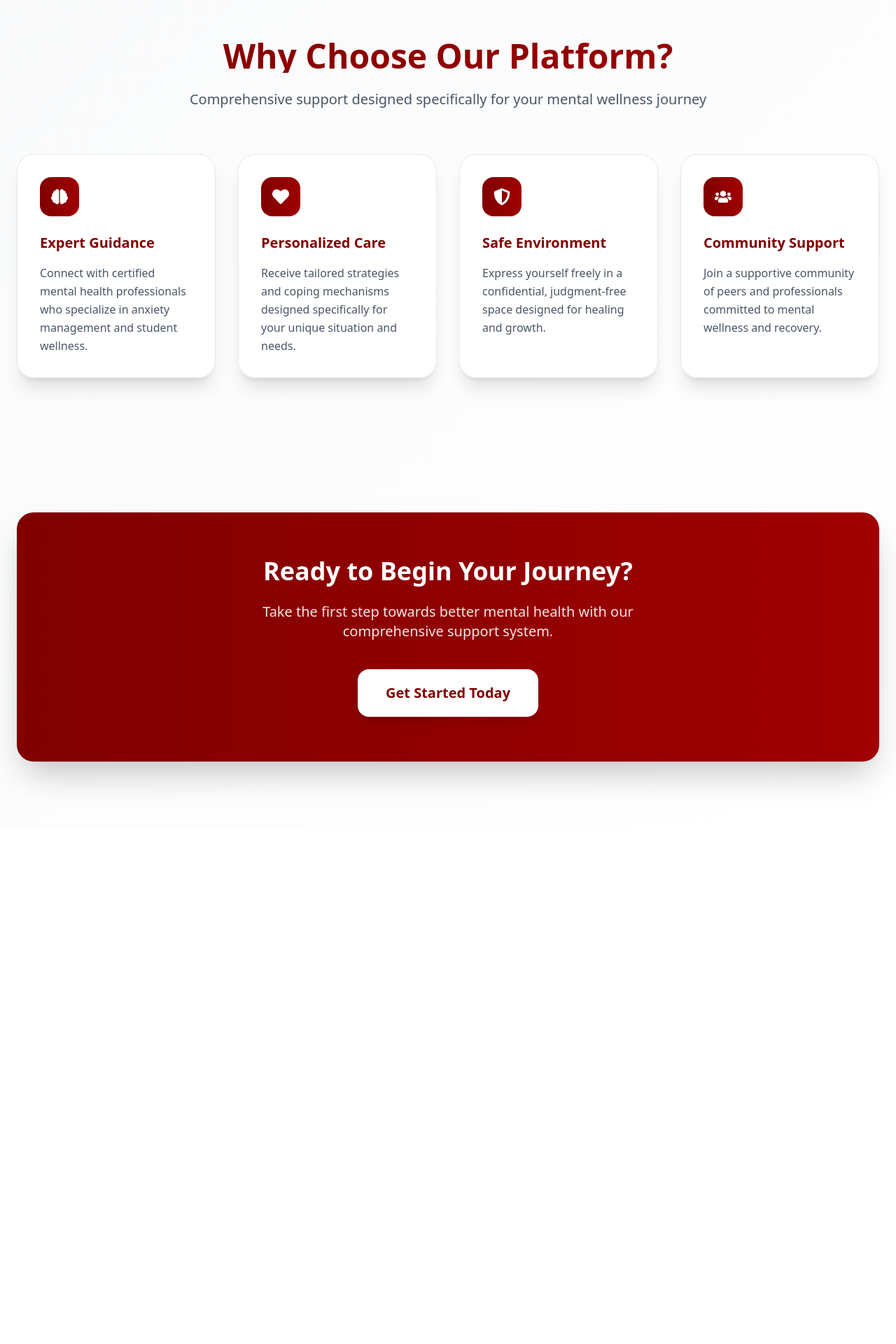
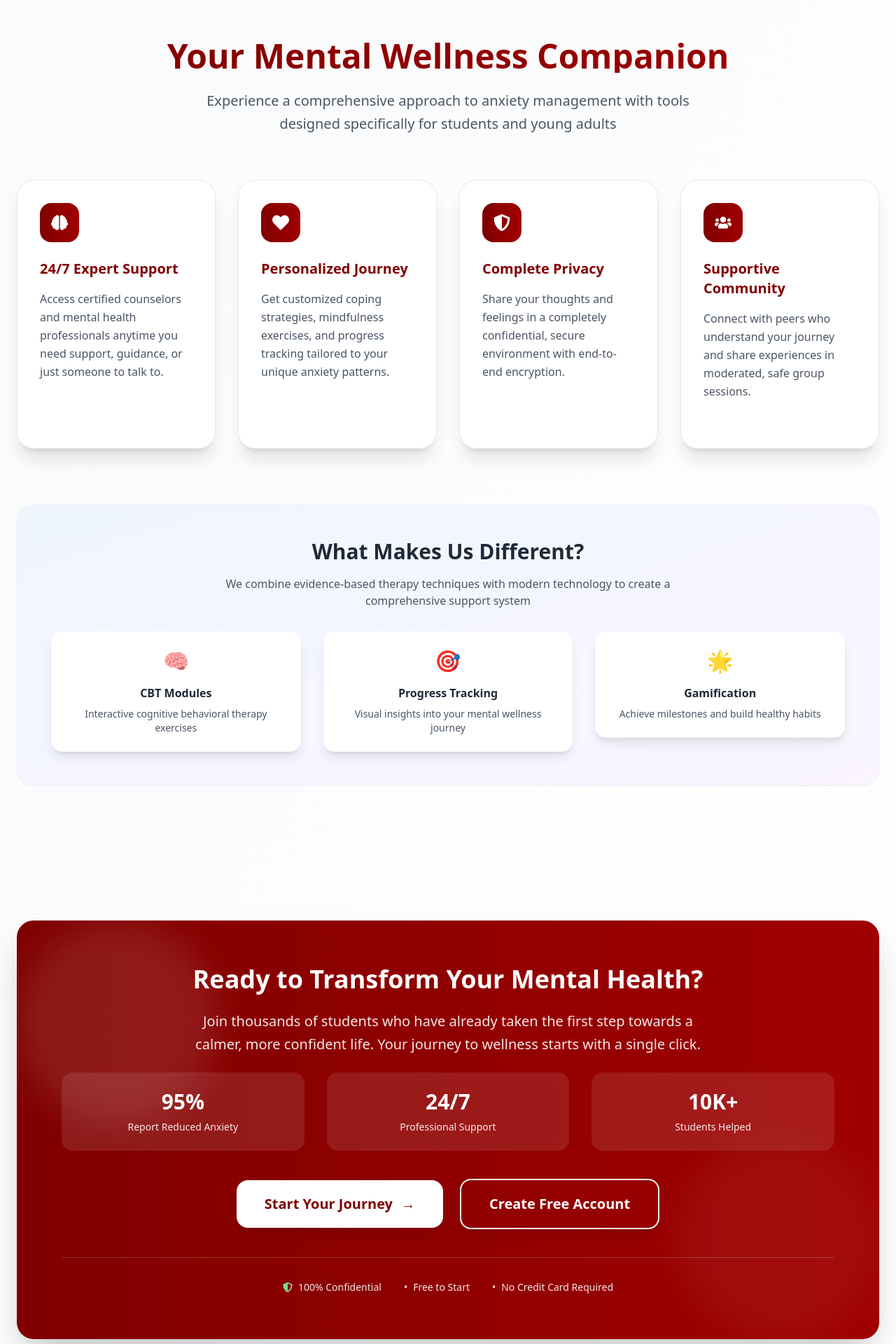
Before and after one commit to yansanity1998/anxiety-application, a React (Vite) app: page / in a window 1280 px wide. Shown: the part 840-2760 px from the top of the page at 70% size. Before the commit the page ends 2024 px from the top, so only its background shows below. Built offline with nearby package versions, Linux system fonts and the light colour scheme.

Commit message:
fix the landing page

```diff
--- a/src/components/LandingPage.tsx
+++ b/src/components/LandingPage.tsx
@@ -187,82 +187,193 @@ export default function LandingPage() {
           <div className={`transition-all duration-1000 ${isVisible.features ? 'opacity-100 translate-y-0' : 'opacity-0 translate-y-10'}`}>
             <div className="text-center mb-12 sm:mb-16">
               <h3 className="text-3xl sm:text-4xl md:text-5xl font-bold mb-4 sm:mb-6 bg-gradient-to-r from-[#800000] to-[#a00000] bg-clip-text text-transparent">
-                Why Choose Our Platform?
+                Your Mental Wellness Companion
               </h3>
-              <p className="text-lg sm:text-xl text-gray-600 max-w-3xl mx-auto">
-                Comprehensive support designed specifically for your mental wellness journey
+              <p className="text-lg sm:text-xl text-gray-600 max-w-3xl mx-auto leading-relaxed">
+                Experience a comprehensive approach to anxiety management with tools designed specifically for students and young adults
               </p>
             </div>
 
-            {/* Feature Cards */}
-            <div className="grid grid-cols-1 sm:grid-cols-2 lg:grid-cols-4 gap-6 sm:gap-8">
+            {/* Enhanced Feature Cards with Staggered Animation */}
+            <div className="grid grid-cols-1 sm:grid-cols-2 lg:grid-cols-2 xl:grid-cols-4 gap-6 sm:gap-8">
               <div
-                className={`bg-white/90 backdrop-blur-sm p-6 sm:p-8 rounded-3xl shadow-xl border border-[#800000]/10 hover:shadow-2xl transition-all duration-700 transform hover:scale-105 ${isVisible.features ? 'opacity-100 translate-y-0' : 'opacity-0 translate-y-10'}`}
+                className={`group bg-white/95 backdrop-blur-sm p-6 sm:p-8 rounded-3xl shadow-xl border border-[#800000]/10 hover:shadow-2xl transition-all duration-700 transform hover:scale-105 hover:-translate-y-2 ${isVisible.features ? 'opacity-100 translate-y-0' : 'opacity-0 translate-y-10'}`}
                 style={{ transitionDelay: '100ms' }}
               >
-
-                <div className="bg-gradient-to-r from-[#800000] to-[#a00000] p-4 rounded-2xl w-fit mb-6"> <FaBrain className="text-white text-2xl" /> </div> <h3 className="text-xl font-bold text-[#800000] mb-4">Expert Guidance</h3> <p className="text-gray-600 leading-relaxed"> Connect with certified mental health professionals who specialize in anxiety management and student wellness. </p> </div>
-
-              <div
-                className={`bg-white/90 backdrop-blur-sm p-6 sm:p-8 rounded-3xl shadow-xl border border-[#800000]/10 hover:shadow-2xl transition-all duration-700 transform hover:scale-105 ${isVisible.features ? 'opacity-100 translate-y-0' : 'opacity-0 translate-y-10'}`}
-                style={{ transitionDelay: '200ms' }}
-              >
-                <div className="bg-gradient-to-r from-[#800000] to-[#a00000] p-4 rounded-2xl w-fit mb-6">
-                  <FaHeart className="text-white text-2xl" />
+                <div className="bg-gradient-to-r from-[#800000] to-[#a00000] p-4 rounded-2xl w-fit mb-6 group-hover:scale-110 transition-transform duration-300">
+                  <FaBrain className="text-white text-2xl" />
                 </div>
-                <h3 className="text-xl font-bold text-[#800000] mb-4">Personalized Care</h3>
-                <p className="text-gray-600 leading-relaxed">
-                  Receive tailored strategies and coping mechanisms designed specifically for your unique situation and needs.
+                <h3 className="text-xl font-bold text-[#800000] mb-4 group-hover:text-[#a00000] transition-colors duration-300">24/7 Expert Support</h3>
+                <p className="text-gray-600 leading-relaxed group-hover:text-gray-700 transition-colors duration-300">
+                  Access certified counselors and mental health professionals anytime you need support, guidance, or just someone to talk to.
                 </p>
+                <div className="mt-4 text-sm text-[#800000] font-semibold opacity-0 group-hover:opacity-100 transition-opacity duration-300">
+                  → Available around the clock
+                </div>
               </div>
 
               <div
-                className={`bg-white/90 backdrop-blur-sm p-6 sm:p-8 rounded-3xl shadow-xl border border-[#800000]/10 hover:shadow-2xl transition-all duration-700 transform hover:scale-105 ${isVisible.features ? 'opacity-100 translate-y-0' : 'opacity-0 translate-y-10'}`}
-                style={{ transitionDelay: '300ms' }}
+                className={`group bg-white/95 backdrop-blur-sm p-6 sm:p-8 rounded-3xl shadow-xl border border-[#800000]/10 hover:shadow-2xl transition-all duration-700 transform hover:scale-105 hover:-translate-y-2 ${isVisible.features ? 'opacity-100 translate-y-0' : 'opacity-0 translate-y-10'}`}
+                style={{ transitionDelay: '200ms' }}
               >
-                <div className="bg-gradient-to-r from-[#800000] to-[#a00000] p-4 rounded-2xl w-fit mb-6">
-                  <FaShieldAlt className="text-white text-2xl" />
+                <div className="bg-gradient-to-r from-[#800000] to-[#a00000] p-4 rounded-2xl w-fit mb-6 group-hover:scale-110 transition-transform duration-300">
+                  <FaHeart className="text-white text-2xl" />
                 </div>
-                <h3 className="text-xl font-bold text-[#800000] mb-4">Safe Environment</h3>
-                <p className="text-gray-600 leading-relaxed">
-                  Express yourself freely in a confidential, judgment-free space designed for healing and growth.
+                <h3 className="text-xl font-bold text-[#800000] mb-4 group-hover:text-[#a00000] transition-colors duration-300">Personalized Journey</h3>
+                <p className="text-gray-600 leading-relaxed group-hover:text-gray-700 transition-colors duration-300">
+                  Get customized coping strategies, mindfulness exercises, and progress tracking tailored to your unique anxiety patterns.
                 </p>
+                <div className="mt-4 text-sm text-[#800000] font-semibold opacity-0 group-hover:opacity-100 transition-opacity duration-300">
+                  → Tailored just for you
+                </div>
               </div>
 
               <div
-                className={`bg-white/90 backdrop-blur-sm p-6 sm:p-8 rounded-3xl shadow-xl border border-[#800000]/10 hover:shadow-2xl transition-all duration-700 transform hover:scale-105 ${isVisible.features ? 'opacity-100 translate-y-0' : 'opacity-0 translate-y-10'}`}
+                className={`group bg-white/95 backdrop-blur-sm p-6 sm:p-8 rounded-3xl shadow-xl border border-[#800000]/10 hover:shadow-2xl transition-all duration-700 transform hover:scale-105 hover:-translate-y-2 ${isVisible.features ? 'opacity-100 translate-y-0' : 'opacity-0 translate-y-10'}`}
+                style={{ transitionDelay: '300ms' }}
+              >
+                <div className="bg-gradient-to-r from-[#800000] to-[#a00000] p-4 rounded-2xl w-fit mb-6 group-hover:scale-110 transition-transform duration-300">
+                  <FaShieldAlt className="text-white text-2xl" />
+                </div>
+                <h3 className="text-xl font-bold text-[#800000] mb-4 group-hover:text-[#a00000] transition-colors duration-300">Complete Privacy</h3>
+                <p className="text-gray-600 leading-relaxed group-hover:text-gray-700 transition-colors duration-300">
+                  Share your thoughts and feelings in a completely confidential, secure environment with end-to-end encryption.
+                </p>
+                <div className="mt-4 text-sm text-[#800000] font-semibold opacity-0 group-hover:opacity-100 transition-opacity duration-300">
+                  → Your safety guaranteed
+                </div>
+              </div>
+
+              <div
+                className={`group bg-white/95 backdrop-blur-sm p-6 sm:p-8 rounded-3xl shadow-xl border border-[#800000]/10 hover:shadow-2xl transition-all duration-700 transform hover:scale-105 hover:-translate-y-2 ${isVisible.features ? 'opacity-100 translate-y-0' : 'opacity-0 translate-y-10'}`}
                 style={{ transitionDelay: '400ms' }}
               >
-                <div className="bg-gradient-to-r from-[#800000] to-[#a00000] p-4 rounded-2xl w-fit mb-6">
+                <div className="bg-gradient-to-r from-[#800000] to-[#a00000] p-4 rounded-2xl w-fit mb-6 group-hover:scale-110 transition-transform duration-300">
                   <FaUsers className="text-white text-2xl" />
                 </div>
-                <h3 className="text-xl font-bold text-[#800000] mb-4">Community Support</h3>
-                <p className="text-gray-600 leading-relaxed">
-                  Join a supportive community of peers and professionals committed to mental wellness and recovery.
+                <h3 className="text-xl font-bold text-[#800000] mb-4 group-hover:text-[#a00000] transition-colors duration-300">Supportive Community</h3>
+                <p className="text-gray-600 leading-relaxed group-hover:text-gray-700 transition-colors duration-300">
+                  Connect with peers who understand your journey and share experiences in moderated, safe group sessions.
                 </p>
+                <div className="mt-4 text-sm text-[#800000] font-semibold opacity-0 group-hover:opacity-100 transition-opacity duration-300">
+                  → You're never alone
+                </div>
+              </div>
+            </div>
+
+            {/* Additional Benefits Section */}
+            <div className={`mt-16 sm:mt-20 transition-all duration-1000 delay-500 ${isVisible.features ? 'opacity-100 translate-y-0' : 'opacity-0 translate-y-10'}`}>
+              <div className="bg-gradient-to-br from-blue-50 to-purple-50 rounded-3xl p-8 sm:p-12 border border-gray-200/50">
+                <div className="text-center mb-8">
+                  <h4 className="text-2xl sm:text-3xl font-bold text-gray-800 mb-4">What Makes Us Different?</h4>
+                  <p className="text-gray-600 max-w-2xl mx-auto">
+                    We combine evidence-based therapy techniques with modern technology to create a comprehensive support system
+                  </p>
+                </div>
+                <div className="grid grid-cols-1 md:grid-cols-3 gap-6 sm:gap-8">
+                  <div className="text-center group">
+                    <div className="bg-white p-6 rounded-2xl shadow-lg group-hover:shadow-xl transition-all duration-300 transform group-hover:scale-105">
+                      <div className="text-3xl mb-4">🧠</div>
+                      <h5 className="font-bold text-gray-800 mb-2">CBT Modules</h5>
+                      <p className="text-sm text-gray-600">Interactive cognitive behavioral therapy exercises</p>
+                    </div>
+                  </div>
+                  <div className="text-center group">
+                    <div className="bg-white p-6 rounded-2xl shadow-lg group-hover:shadow-xl transition-all duration-300 transform group-hover:scale-105">
+                      <div className="text-3xl mb-4">🎯</div>
+                      <h5 className="font-bold text-gray-800 mb-2">Progress Tracking</h5>
+                      <p className="text-sm text-gray-600">Visual insights into your mental wellness journey</p>
+                    </div>
+                  </div>
+                  <div className="text-center group">
+                    <div className="bg-white p-6 rounded-2xl shadow-lg group-hover:shadow-xl transition-all duration-300 transform group-hover:scale-105">
+                      <div className="text-3xl mb-4">🌟</div>
+                      <h5 className="font-bold text-gray-800 mb-2">Gamification</h5>
+                      <p className="text-sm text-gray-600">Achieve milestones and build healthy habits</p>
+                    </div>
+                  </div>
+                </div>
               </div>
             </div>
           </div>
         </section>
 
-        {/* Call to Action */}
+        {/* Enhanced Call to Action */}
         <section
           id="cta"
           className="py-16 sm:py-24 px-4 sm:px-6 max-w-7xl mx-auto"
           data-animate
         >
           <div className={`transition-all duration-1000 ${isVisible.cta ? 'opacity-100 translate-y-0' : 'opacity-0 translate-y-10'}`}>
-            <div className="text-center bg-gradient-to-r from-[#800000] to-[#a00000] rounded-3xl p-8 sm:p-12 lg:p-16 text-white shadow-2xl">
-              <h3 className="text-2xl sm:text-3xl lg:text-4xl font-bold mb-4 sm:mb-6">Ready to Begin Your Journey?</h3>
-              <p className="text-lg sm:text-xl mb-8 sm:mb-10 opacity-90 max-w-2xl mx-auto">
-                Take the first step towards better mental health with our comprehensive support system.
-              </p>
-              <button
-                onClick={() => setShowLogin(true)}
-                className="bg-white text-[#800000] px-8 sm:px-10 py-4 sm:py-5 rounded-2xl font-bold text-lg sm:text-xl shadow-lg hover:shadow-xl transform hover:scale-105 transition-all duration-300"
-              >
-                Get Started Today
-              </button>
+            <div className="relative bg-gradient-to-r from-[#800000] via-[#900000] to-[#a00000] rounded-3xl p-8 sm:p-12 lg:p-16 text-white shadow-2xl overflow-hidden">
+              {/* Animated Background Elements */}
+              <div className="absolute inset-0 opacity-10">
+                <div className="absolute top-0 left-0 w-72 h-72 bg-white rounded-full mix-blend-overlay filter blur-xl animate-pulse"></div>
+                <div className="absolute bottom-0 right-0 w-72 h-72 bg-white rounded-full mix-blend-overlay filter blur-xl animate-pulse" style={{ animationDelay: '1s' }}></div>
+              </div>
+
+              <div className="relative z-10 text-center">
+                <div className="mb-8">
+                  <h3 className="text-2xl sm:text-3xl lg:text-4xl font-bold mb-4 sm:mb-6 animate-fade-in">
+                    Ready to Transform Your Mental Health?
+                  </h3>
+                  <p className="text-lg sm:text-xl mb-6 opacity-90 max-w-3xl mx-auto leading-relaxed">
+                    Join thousands of students who have already taken the first step towards a calmer, more confident life.
+                    Your journey to wellness starts with a single click.
+                  </p>
+
+                  {/* Stats Section */}
+                  <div className="grid grid-cols-1 sm:grid-cols-3 gap-6 sm:gap-8 mb-8 sm:mb-10">
+                    <div className="bg-white/10 backdrop-blur-sm rounded-2xl p-4 sm:p-6 transform hover:scale-105 transition-all duration-300">
+                      <div className="text-2xl sm:text-3xl font-bold mb-2">95%</div>
+                      <div className="text-sm opacity-90">Report Reduced Anxiety</div>
+                    </div>
+                    <div className="bg-white/10 backdrop-blur-sm rounded-2xl p-4 sm:p-6 transform hover:scale-105 transition-all duration-300">
+                      <div className="text-2xl sm:text-3xl font-bold mb-2">24/7</div>
+                      <div className="text-sm opacity-90">Professional Support</div>
+                    </div>
+                    <div className="bg-white/10 backdrop-blur-sm rounded-2xl p-4 sm:p-6 transform hover:scale-105 transition-all duration-300">
+                      <div className="text-2xl sm:text-3xl font-bold mb-2">10K+</div>
+                      <div className="text-sm opacity-90">Students Helped</div>
+                    </div>
+                  </div>
+                </div>
+
+                {/* CTA Buttons */}
+                <div className="flex flex-col sm:flex-row gap-4 sm:gap-6 justify-center items-center">
+                  <button
+                    onClick={() => setShowLogin(true)}
+                    className="group bg-white text-[#800000] px-8 sm:px-10 py-4 sm:py-5 rounded-2xl font-bold text-lg sm:text-xl shadow-lg hover:shadow-xl transform hover:scale-105 transition-all duration-300 flex items-center gap-3 min-w-[220px] justify-center"
+                  >
+                    <span>Start Your Journey</span>
+                    <div className="transform group-hover:translate-x-1 transition-transform duration-300">→</div>
+                  </button>
+                  <button
+                    onClick={() => setShowRegister(true)}
+                    className="bg-transparent border-2 border-white text-white px-8 sm:px-10 py-4 sm:py-5 rounded-2xl font-semibold text-lg sm:text-xl shadow-lg hover:bg-white hover:text-[#800000] transform hover:scale-105 transition-all duration-300 min-w-[220px]"
+                  >
+                    Create Free Account
+                  </button>
+                </div>
+
+                {/* Trust Indicators */}
+                <div className="mt-8 sm:mt-10 pt-6 sm:pt-8 border-t border-white/20">
+                  <div className="flex flex-col sm:flex-row items-center justify-center gap-4 sm:gap-8 text-sm opacity-90">
+                    <div className="flex items-center gap-2">
+                      <FaShieldAlt className="text-green-300" />
+                      <span>100% Confidential</span>
+                    </div>
+                    <div className="flex items-center gap-2">
+                      <span>•</span>
+                      <span>Free to Start</span>
+                    </div>
+                    <div className="flex items-center gap-2">
+                      <span>•</span>
+                      <span>No Credit Card Required</span>
+                    </div>
+                  </div>
+                </div>
+              </div>
             </div>
           </div>
         </section>
```
Also changed, not shown: src/user/Dashboard.tsx (+3 -43 lines).
